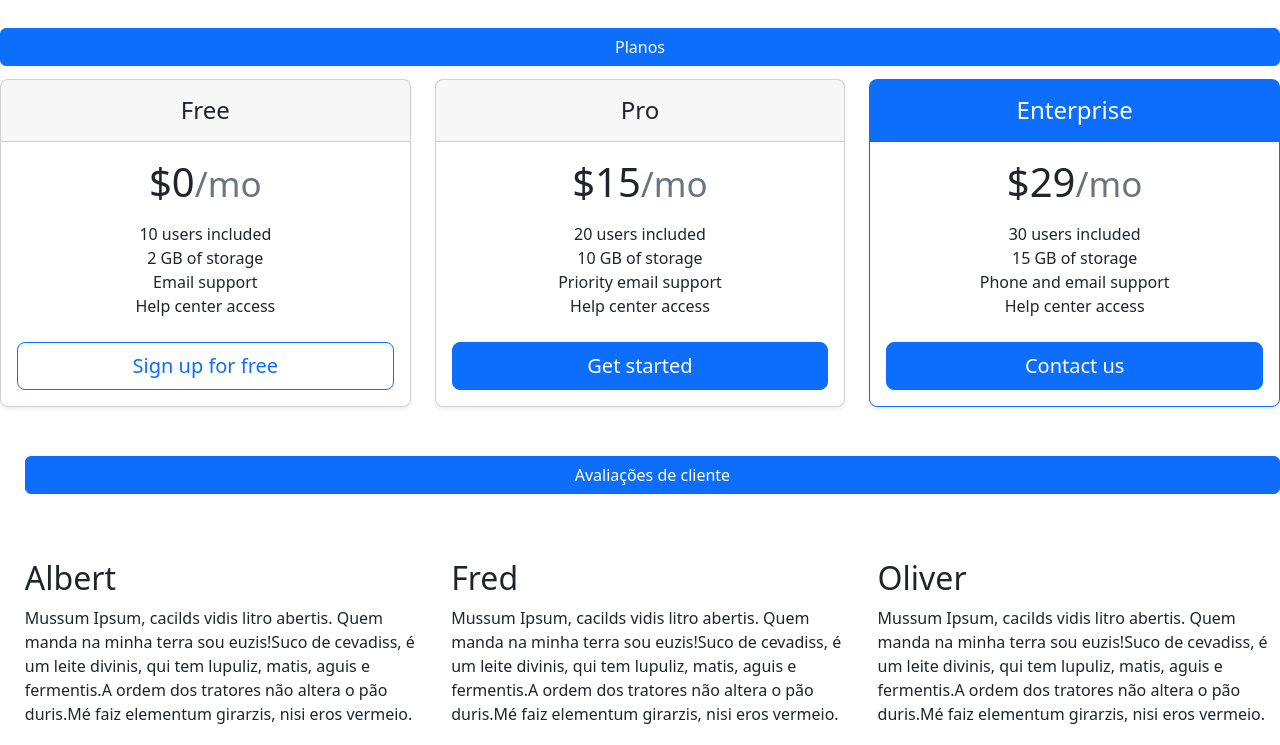
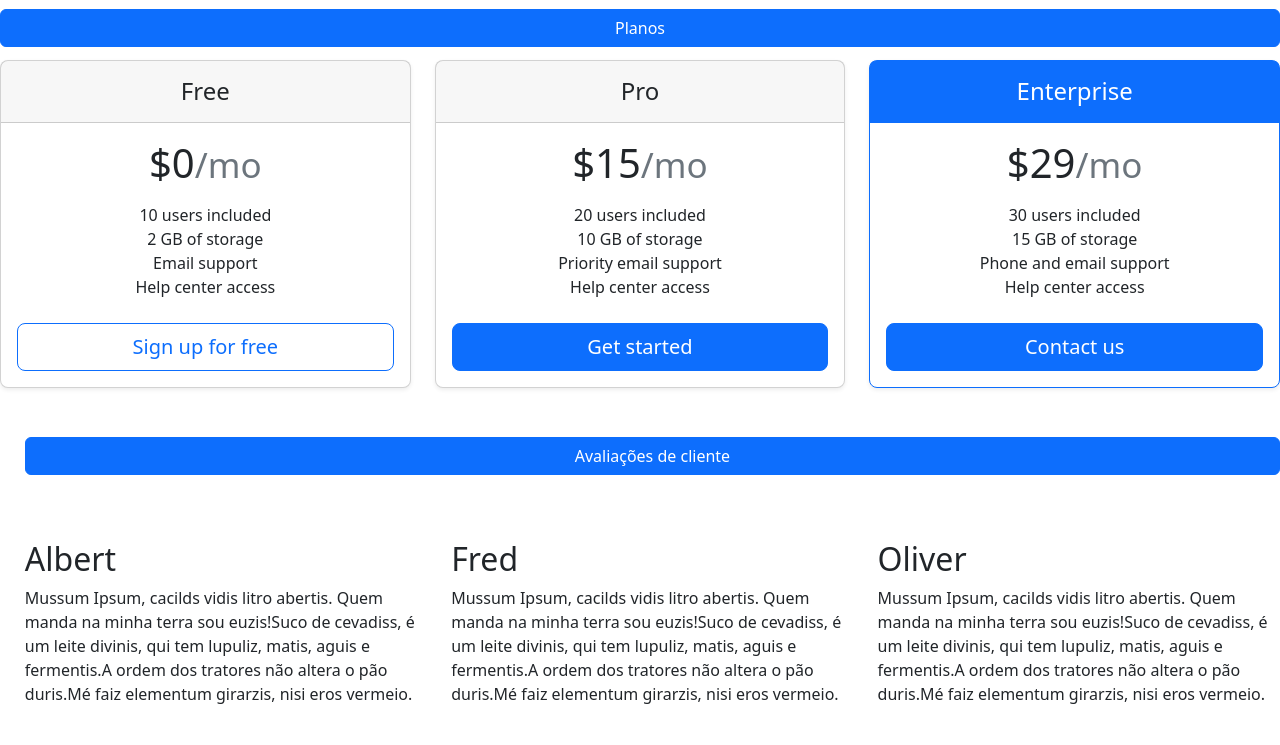
Before and after one commit to BrunoCatan/Desafio-Landing-Page, a plain HTML site: page index.html in a window 1280 px wide. Shown: the part 71-816 px from the top of the page. Drawn offline with nearby package versions, Linux system fonts and the light colour scheme.

Commit message:
Frist commit

```diff
--- a/style.css
+++ b/style.css
@@ -16,7 +16,7 @@ nav {
 }
 
 .planos {
-    margin-top: 2%;
+    margin-top: 0.5%;
 }
 
 .precos {
```
